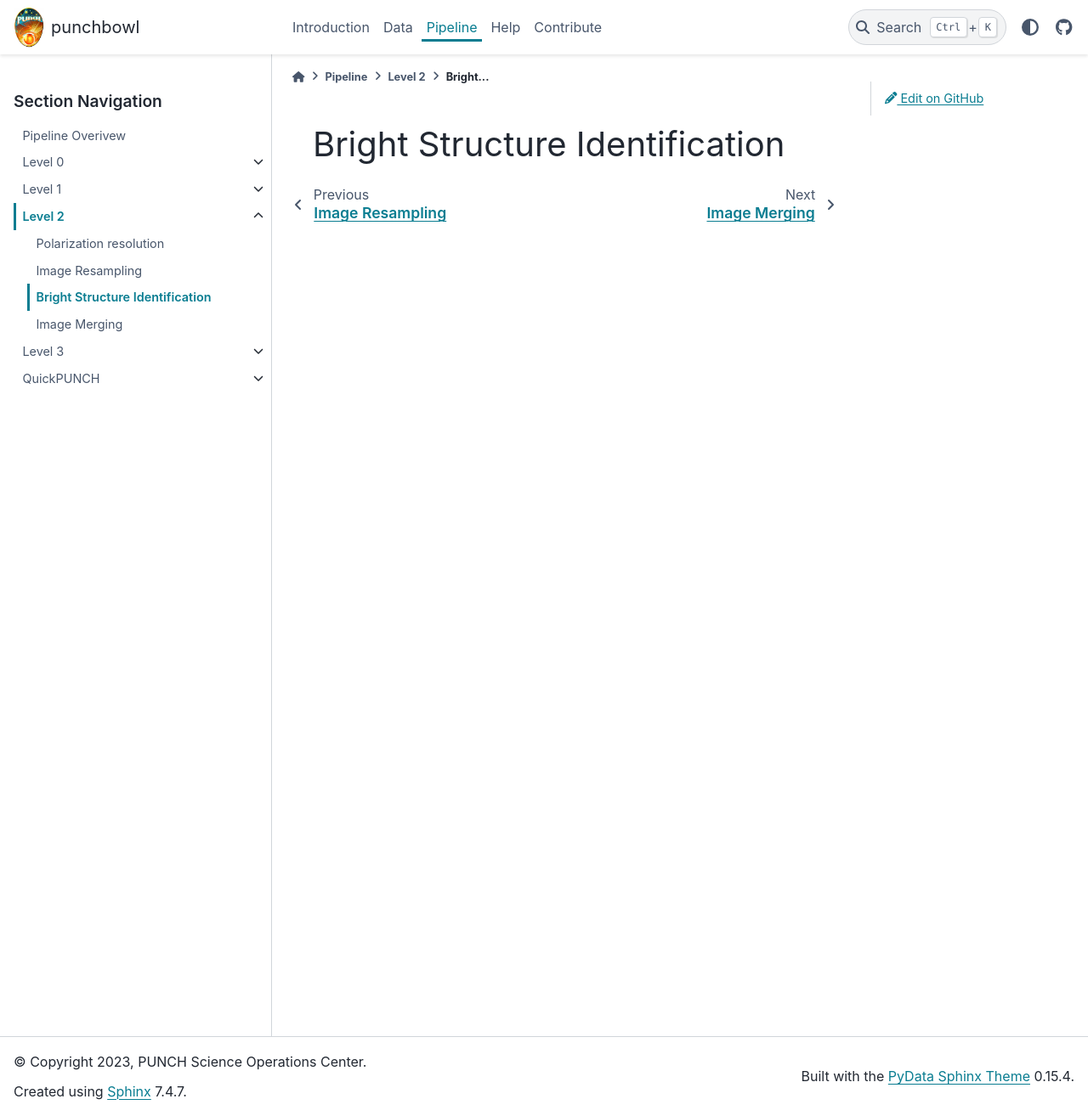
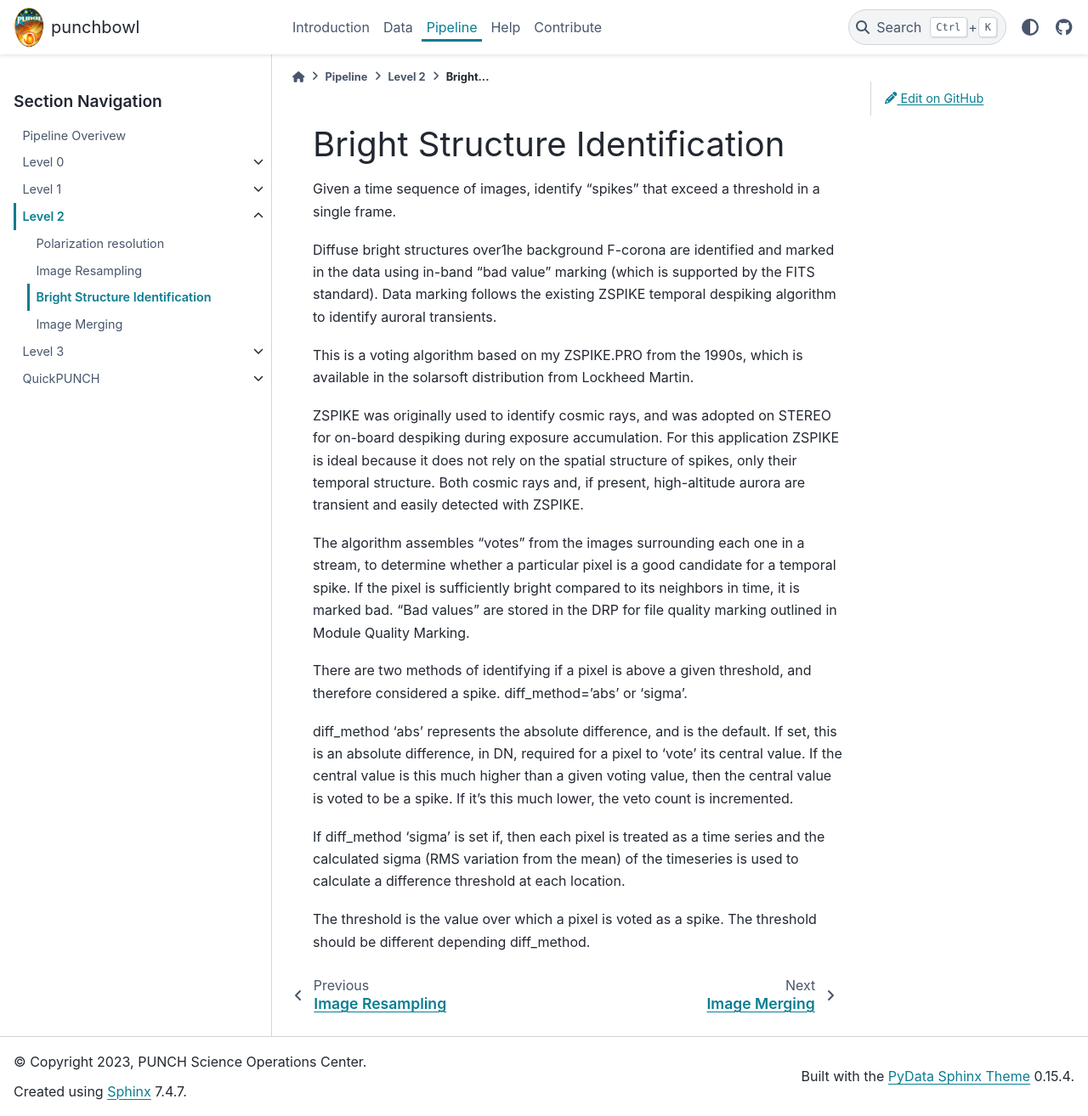
Before and after one commit to raphael-attie/punchbowl, a Sphinx documentation site: the page built from docs/source/pipeline/level2/bright_structure.rst, in a window 1280 px wide and 1314 px high. Shown: the whole window at 85% size. Built offline with Sphinx 7.4.7 and the PyData theme 0.15.4, drawn with Linux system fonts in a browser that asks for light colours; pages that are not in the unit, such as notebooks, are missing from menus.

Commit message:
bright feature task updated
bright feature task updated

```diff
--- a/docs/source/pipeline/level2/bright_structure.rst
+++ b/docs/source/pipeline/level2/bright_structure.rst
@@ -1,2 +1,44 @@
 Bright Structure Identification
 ================================
+
+Given a time sequence of images, identify "spikes" that exceed a threshold in a single frame.
+
+Diffuse bright structures over1he background F-corona are
+identified and marked in the data using in-band "bad value" marking
+(which is supported by the FITS standard). Data marking follows the
+existing ZSPIKE temporal despiking algorithm to identify auroral
+transients.
+
+This is a voting algorithm based on my ZSPIKE.PRO from the 1990s,
+which is available in the solarsoft distribution from Lockheed Martin.
+
+ZSPIKE was originally used to identify cosmic rays, and
+was adopted on STEREO for on-board despiking during exposure accumulation.
+For this application ZSPIKE is ideal because it does not rely on the
+spatial structure of spikes, only their temporal structure. Both cosmic
+rays and, if present, high-altitude aurora are transient and easily
+detected with ZSPIKE.
+
+The algorithm assembles "votes" from the images
+surrounding each one in a stream, to determine whether a particular pixel
+is a good candidate for a temporal spike. If the pixel is sufficiently
+bright compared to its neighbors in time, it is marked bad. "Bad values"
+are stored in the DRP for file quality marking outlined in Module Quality
+Marking.
+
+There are two methods of identifying if a pixel is above a given threshold,
+and therefore considered a spike. diff_method='abs' or 'sigma'.
+
+diff_method 'abs' represents the absolute difference, and is the default.
+If set, this is an absolute difference, in DN, required for a pixel to
+'vote' its central value.  If the central value is this much higher than a
+given voting value, then the central value is voted to be a spike.  If
+it's this much lower, the veto count is incremented.
+
+If diff_method 'sigma' is set if, then each pixel is treated as a
+time series and the calculated sigma (RMS variation from the mean) of
+the timeseries is used to calculate a difference threshold at each
+location.
+
+The threshold is the value over which a pixel is voted as a spike. The threshold
+should be different depending diff_method.
```
Also changed, not shown: 2 other files.
